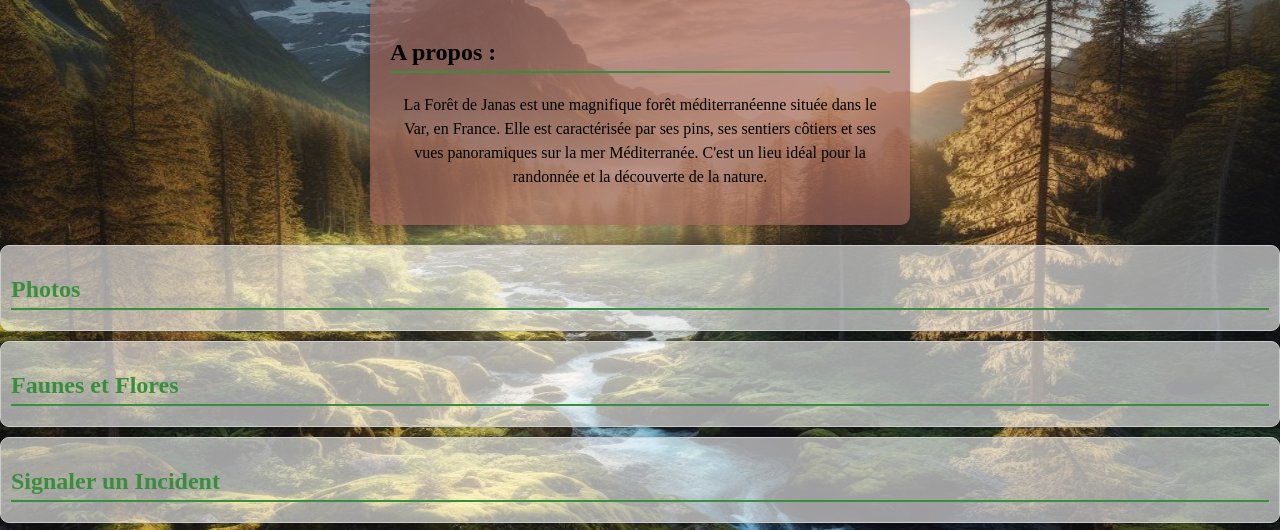
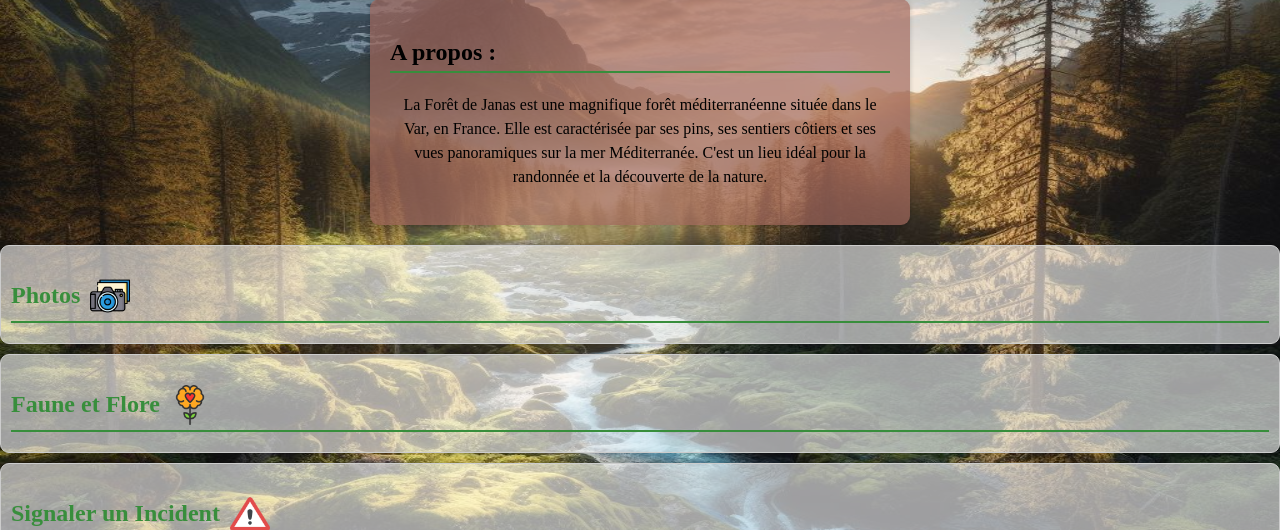
Before and after one commit to Ist4lri/forestManagementApp, a Django app: a page that uses forestmanagementapp2/templates/oneForestSelected.html in a window 1280 px wide. Shown: the part 135-665 px from the top of the page. Run offline with Django 4.2, Linux system fonts and the light colour scheme; data comes from the database, SQL or seed files in the repository; both versions use the stored data as it was after the commit; parts of the project's set-up code (start-up, migrations or seed data) failed here and were passed over; some libraries are stand-ins or nearby versions.

Commit message:
add logo

```diff
--- a/forestmanagementapp2/static/Pictures.css
+++ b/forestmanagementapp2/static/Pictures.css
@@ -64,7 +64,7 @@ header h1 {
 body {
     margin-top: 150px;
     text-align: center;
-    background: linear-gradient(to bottom, #cdeac0, #a7d8a2);
+
 }
 
 img {
--- a/forestmanagementapp2/static/home_page.css
+++ b/forestmanagementapp2/static/home_page.css
@@ -165,3 +165,7 @@ html {
     cursor: url('black.png'), auto;
     color: #fff;
 }
+.warning {
+  margin:0;
+  padding:0;
+}
--- a/forestmanagementapp2/templates/Pictures.html
+++ b/forestmanagementapp2/templates/Pictures.html
@@ -7,6 +7,7 @@
     <meta charset="UTF-8">
     <meta name="viewport" content="width=device-width, initial-scale=1.0">
     <link rel="stylesheet" href="{% static 'Pictures.css' %}">
+    <link rel="stylesheet" type="text/css" href="{% static  'allPageStyle.css' %}">
     <title>{{ nom_foret }}</title>
 </head>
 <body>
--- a/forestmanagementapp2/templates/oneForestSelected.html
+++ b/forestmanagementapp2/templates/oneForestSelected.html
@@ -23,15 +23,25 @@
     </section>
 
     <section id="photos">
-        <h2><a href="{% url 'pictures' nom_foret=nom_foret %}">Photos</a></h2>
+        <h2><a href="{% url 'pictures' nom_foret=nom_foret %}"style="display: flex; align-items: center;">Photos
+         <img src="{% static 'photo.png' %}" style="width: 40px; height: 40px; margin-left: 10px;"></a>
+        </h2>
     </section>
 
     <section id="organismes">
-        <h2><a href="{% url 'list_species' nom_foret=nom_foret %}">Faunes et Flores</a></h2>
+        <h2><a href="{% url 'list_species' nom_foret=nom_foret %}"style="display: flex; align-items: center;">Faune et Flore
+            <img src="{% static 'fauneflore.png' %}" style="width: 40px; height: 40px; margin-left: 10px;"></a>
+        </h2>
     </section>
 
     <section id="signaler-incident">
-        <h2><a href="{% url 'incident_form' %}">Signaler un Incident</a></h2>
+      <h2>
+    <a href="{% url 'incident_form' %}" style="display: flex; align-items: center;">
+        Signaler un Incident
+        <img src="{% static 'attention.png' %}"style="width: 40px; height: 40px; margin-left: 10px;">
+    </a>
+</h2>
+
     </section>
 
 
--- a/forestmanagementapp2/views.py
+++ b/forestmanagementapp2/views.py
@@ -159,8 +159,10 @@ def v_list_of_species(request, nom_foret):
 
 
 def pictures(request, nom_foret):
+    image_path = f"/forest_pic/{random.choice(randomImage())}"
     image_list=os.listdir(os.path.join(os.path.dirname(os.path.abspath(__file__)), f"static/{nom_foret}"))
     return render(request, 'Pictures.html', {
         'image_list': image_list,
-        'nom_foret': nom_foret
+        'nom_foret': nom_foret,
+        'image_path':image_path
     })
```
Also changed, not shown: ForestDB.sqlite3, forestmanagementapp2/static/attention.png (added), forestmanagementapp2/static/fauneflore.png (added), forestmanagementapp2/static/photo.png (added), 4 other files.
